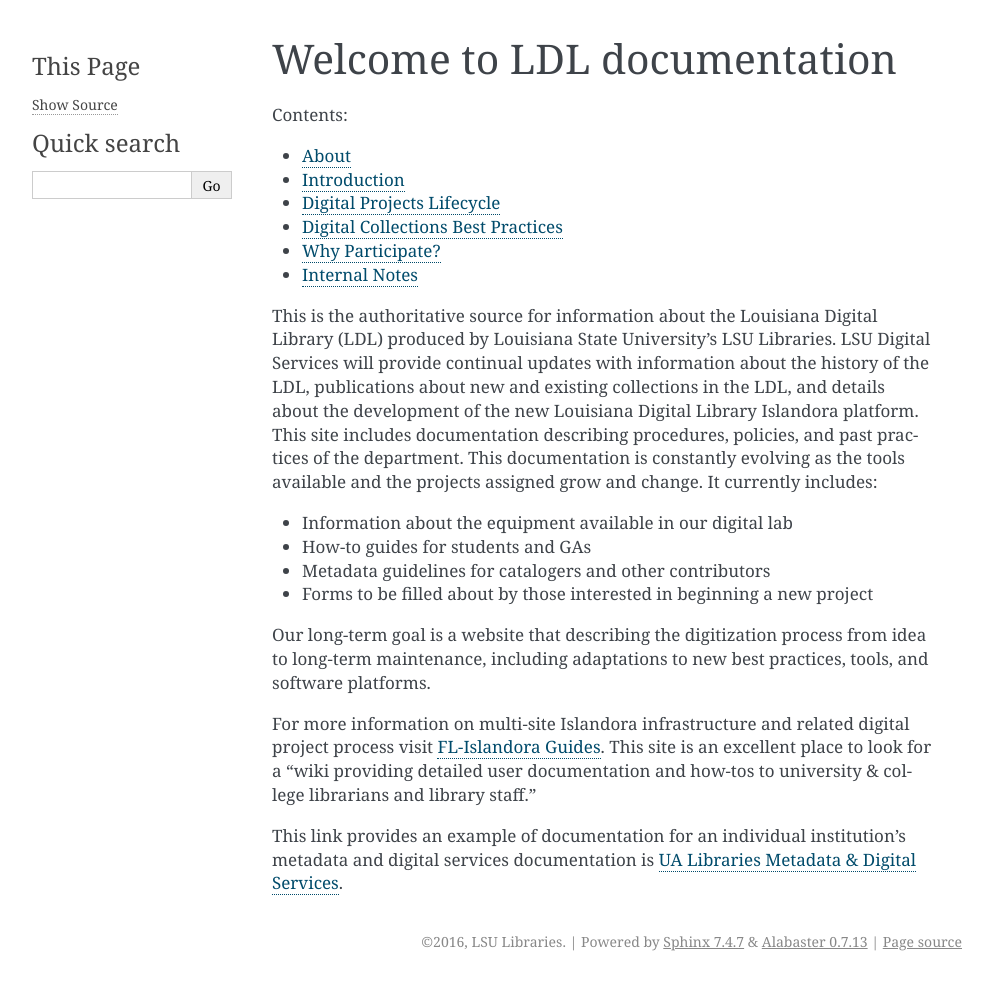
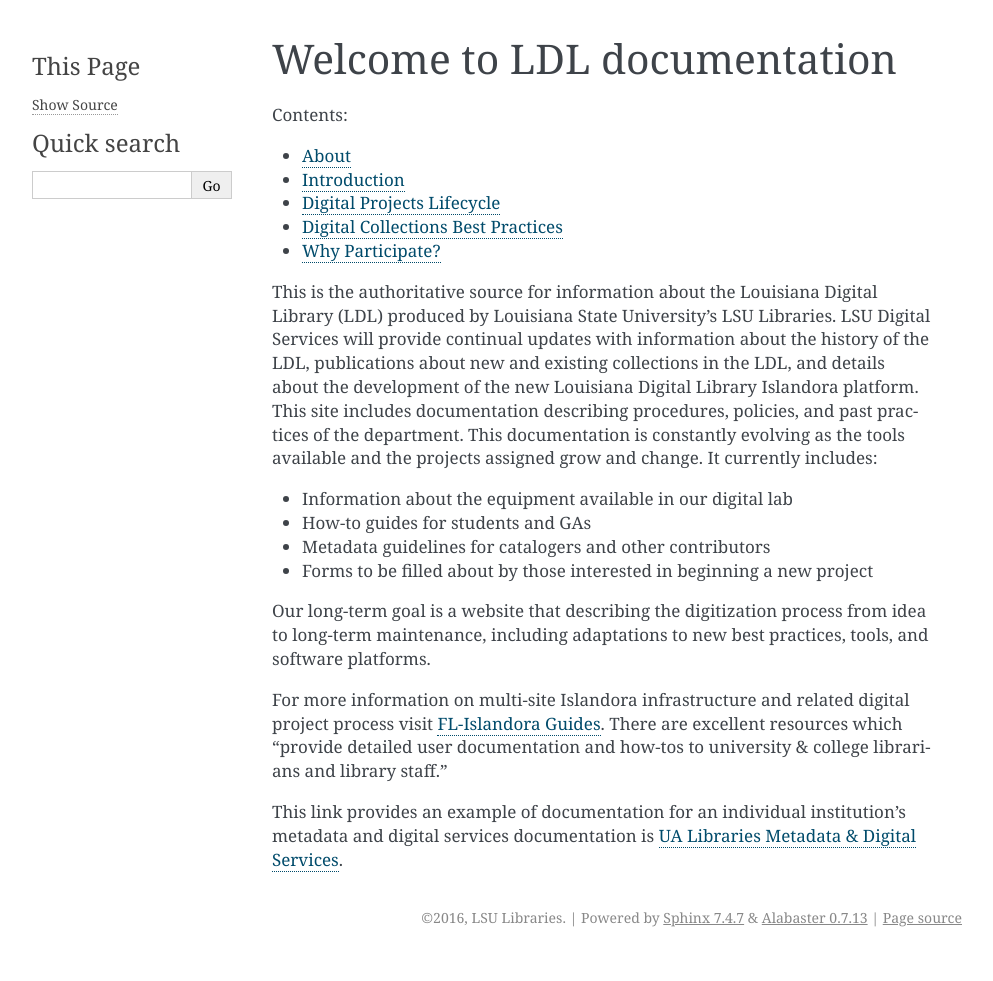
Before and after one commit to lsulibraries/ldl-documentation, a Sphinx documentation site: the page built from source/index.rst, in a window 1280 px wide. Shown: the whole page, without its empty margins (148-1141 px from the left). Built offline with Sphinx 7.4.7, drawn with Linux system fonts in a browser that asks for light colours; pages that are not in the unit, such as notebooks, are missing from menus; after the commit the page ends 957 px from its top, so only the background shows below that.

Commit message:
move internal to externally facing, update index, etc

```diff
--- a/source/index.rst
+++ b/source/index.rst
@@ -12,12 +12,11 @@ Contents:
 .. toctree::
    :maxdepth: 1
 
-   LDL---LSU-Agreement
+   LDL-LSU-Agreement
    Digital-Library-Research
    Digital-Projects-Lifecycle-for-Collaborators
    LSU-Digital-Collections-Best-Practices
    Why-Participate-in-the-LDL
-   LSU_Lib_Internal_Notes
 
 
 
@@ -30,6 +29,6 @@ This is the authoritative source for information about the Louisiana Digital Lib
 
 Our long-term goal is a website that describing the digitization process from idea to long-term maintenance, including adaptations to new best practices, tools, and software platforms.
 
-For more information on  multi-site Islandora infrastructure and related digital project process visit `FL-Islandora Guides <https://fig.wiki.flvc.org/wiki/index.php/Main_Page>`__. This site is an excellent place to look for a "wiki providing detailed user documentation and how-tos to university & college librarians and library staff."
+For more information on  multi-site Islandora infrastructure and related digital project process visit `FL-Islandora Guides <https://fig.wiki.flvc.org/wiki/index.php/Main_Page>`__. There are excellent resources which "provide detailed user documentation and how-tos to university & college librarians and library staff."
 
 This link provides an example of documentation for an individual institution's metadata and digital services documentation is `UA Libraries Metadata & Digital Services <http://www.lib.ua.edu/wiki/digcoll/index.php/Main_Page>`__.
```
Also changed, not shown: source/LDL-LSU-Agreement.rst (added, +33 -0 lines).
